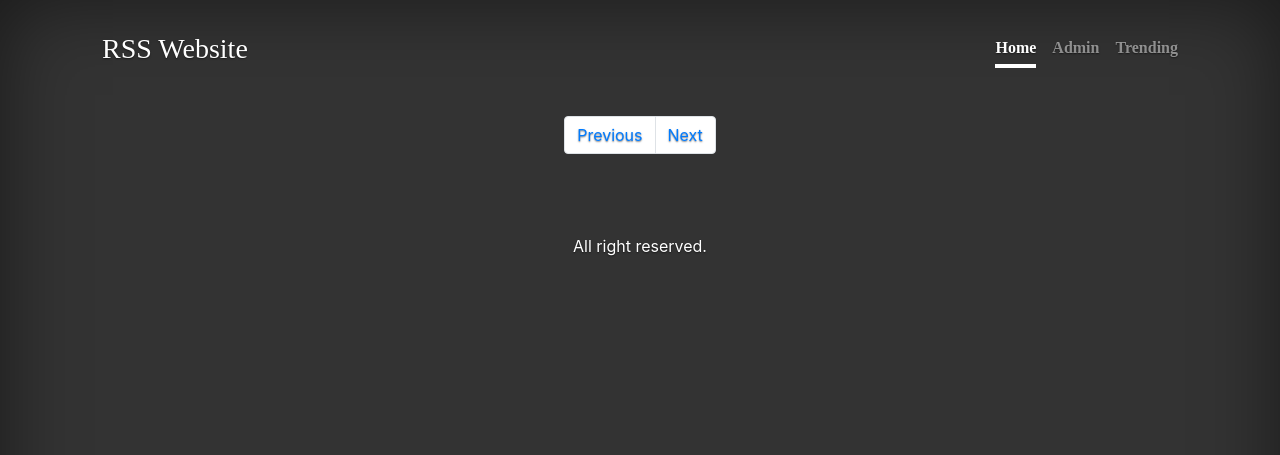
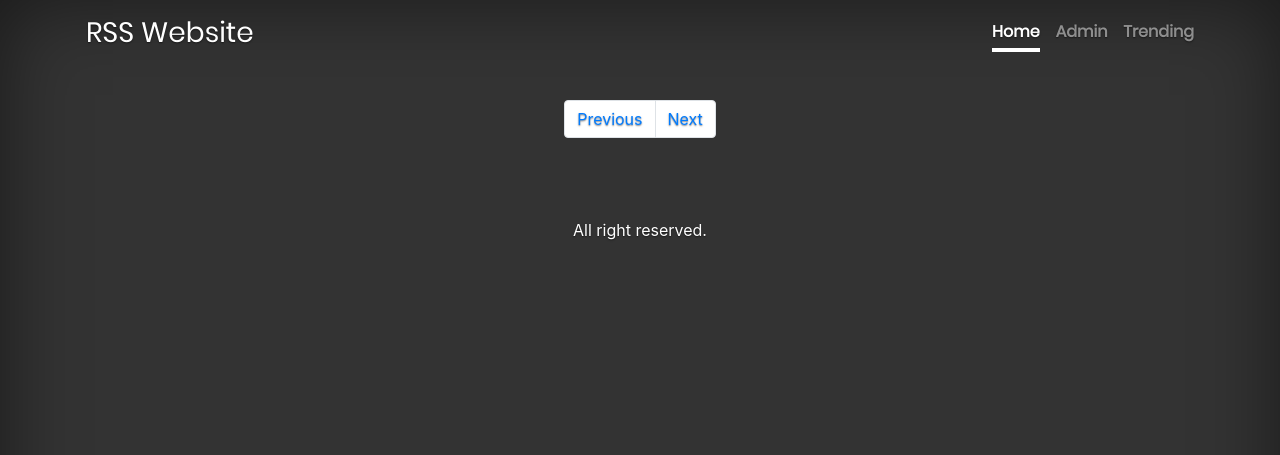
Before and after one commit to Khaaz/SP_RSSWebsite, a PHP site: page /?action=1 in a window 1280 px wide. Shown: the top 455 px of the page. Run offline with PHP 8.4, Linux system fonts and the light colour scheme; data that the repository does not hold is empty; some libraries are stand-ins or nearby versions.

Commit message:
header correction

```diff
--- a/Views/base.php
+++ b/Views/base.php
@@ -18,8 +18,6 @@
 </head>
 
 <body class="h-auto text-center">
-<div class="container row-1 w-100 h-100 p-3">
-
     <div class="container row-1 w-100 h-100 p-3">
         <header class="masthead mb-auto">
             <div class="inner">
@@ -77,7 +75,6 @@
                 </ul>
             </nav>
         </div>
-
         <!-- FOOTER -->
         <footer class="container row-1 w-100 h-100 p-3">
             <div class="inner">
--- a/dist/css/base.css
+++ b/dist/css/base.css
@@ -1,5 +1,19 @@
 @import url("http://fonts.googleapis.com/css?family=Lato:100,300,400,700,900,400italic");
 @import url("//netdna.bootstrapcdn.com/font-awesome/4.1.0/css/font-awesome.css");
+@font-face {
+  font-family: Poppins-Regular;
+  src: url('../fonts/poppins/Poppins-Regular.ttf');
+}
+
+@font-face {
+  font-family: Poppins-Medium;
+  src: url('../fonts/poppins/Poppins-Medium.ttf');
+}
+
+@font-face {
+  font-family: Poppins-Bold;
+  src: url('../fonts/poppins/Poppins-Bold.ttf');
+}
 
 /*
  * Globals
@@ -12,6 +26,9 @@ a:hover {
   color: #fff;
 }
 
+.text-uppercase {
+  font-family: Poppins-Regular;
+}
 /* Custom default button */
 .btn-secondary,
 .btn-secondary:hover,
@@ -59,7 +76,6 @@ body {
 
 .masthead-brand {
   margin-bottom: 0;
-  //font-family: Poppins-Medium;
 }
 
 .nav-masthead .nav-link {
--- a/dist/css/main.css
+++ b/dist/css/main.css
@@ -36,7 +36,6 @@ body, html {
 /*---------------------------------------------*/
 a {
 	font-family: Poppins-Regular;
-	font-size: 14px;
 	line-height: 1.7;
 	color: #666666;
 	margin: 0px;
```
Lines whose indentation alone changed are shown as unchanged.
